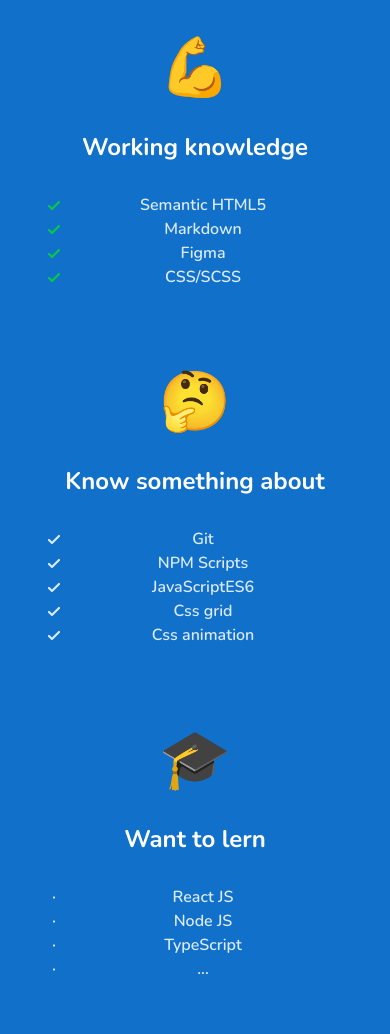
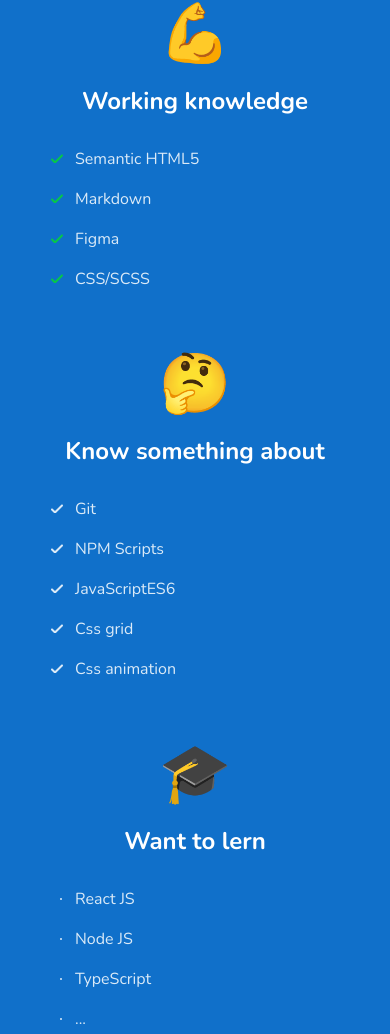
Before and after one commit to malgorzata-ordak/malgorzata-ordak.github.io, a website built with webpack: page src/pages/index.html in a window 390 px wide. Shown: the part 964-1998 px from the top of the page. Built offline with nearby package versions, Linux system fonts and the light colour scheme.

Commit message:
added all styles to skills section (version mobile)

```diff
--- a/src/pages/index.html
+++ b/src/pages/index.html
@@ -47,7 +47,7 @@
         <article class="skills-section">
           <span class="skills-section__emoji">💪</span>
           <h3 class="skills-section__h3">Working knowledge</h3>
-          <ul class="skills-list skills-list--green">
+          <ul class="skills-list">
             <li class="skills-list__item">Semantic HTML5</li>
             <li class="skills-list__item">Markdown</li>
             <li class="skills-list__item">Figma</li>
--- a/src/scss/_variables.scss
+++ b/src/scss/_variables.scss
@@ -2,3 +2,4 @@
 $dark:  #234361;
 $blue1: #1070ca;
 $lightblue: #4da8ff;
+$verylightblue: #dbeaf7;
--- a/src/scss/main.scss
+++ b/src/scss/main.scss
@@ -22,9 +22,3 @@
   font-family: "Nunito";
   color: $all;
 }
-
-
-
-.skills {
-  background: $blue1;
-}
--- a/src/scss/modules/skills.scss
+++ b/src/scss/modules/skills.scss
@@ -1,50 +1,64 @@
 .skills {
-  display: flex;
-  flex-direction: column;
-  align-items: center;
+  background: $blue1;
   color: #ffffff;
   padding: 64px 16px 88px;
-  // margin: 0 16px;
   &__h2 {
     font-weight: bold;
     font-size: 36px;
     line-height: 48px;
-    //  margin-bottom: 64px;
+    text-align: center;
   }
-  &-list {
-    color: #dbeaf7;
-    background: no-repeat left top;
-    padding-left: 16px;
-    font-weight: 600;
+}
+  .skills-list {
+    color: $verylightblue;
+    padding: 0;
+    font-style: normal;
     font-size: 16px;
     line-height: 24px;
-    // list-style-position:
-
-
-    &--green {
-      list-style-image: url(../assets/img/small-tickGreen.png);
-    }
-    &--blue {
-      list-style-image: url(../assets/img/small-tickBlue.png);
-    }
-    &--dot {
-      list-style-image: url(../assets/img/dot.png);
-    }
+    width: 288px;
+    margin: 0 auto;
+    list-style-type: none;
     &__item {
+    padding: 0 0 0 24px;
+    margin: 0 0 16px;
+    position:relative;
+    &::before {
+      position:absolute;
+      display: block;
+      left: 0;
+      top: 7.5px;
+      content: "";
+      width: 12px;
+      height: 9px;
+      background: url(../assets/img/small-tick-green.svg);
+      // filmik od 15:02 zmiana koloru drugiego znacznika
+      .skills-list--blue & {
+        background: url(../assets/img/small-tick-blue.svg);
+      }
+      .skills-list--dot & {
+        background: $verylightblue;
+        width: 2px;
+        height: 2px;
+        border-radius: 50%;
+        top: 11px;
+        left: 9px;
+      }
     }
   }
-  &-section {
-    text-align: center;
+}
+  .skills-section {
     margin-top: 64px;
-    width: 288px;
     &__emoji {
       font-size: 58px;
-      line-height: 66px;
+      line-height: 58px;
+      display: block;
+      text-align: center;
     }
     &__h3 {
       font-weight: bold;
       font-size: 24px;
       line-height: 44px;
+      text-align: center;
+      margin: 16px 0 24px;
     }
   }
-}
```
Also changed, not shown: src/assets/img/dot.png (deleted), src/assets/img/small-tick-blue.svg (added), src/assets/img/small-tick-green.svg (added), src/assets/img/small-tickBlue.png (deleted), src/assets/img/small-tickGreen.png (deleted).
